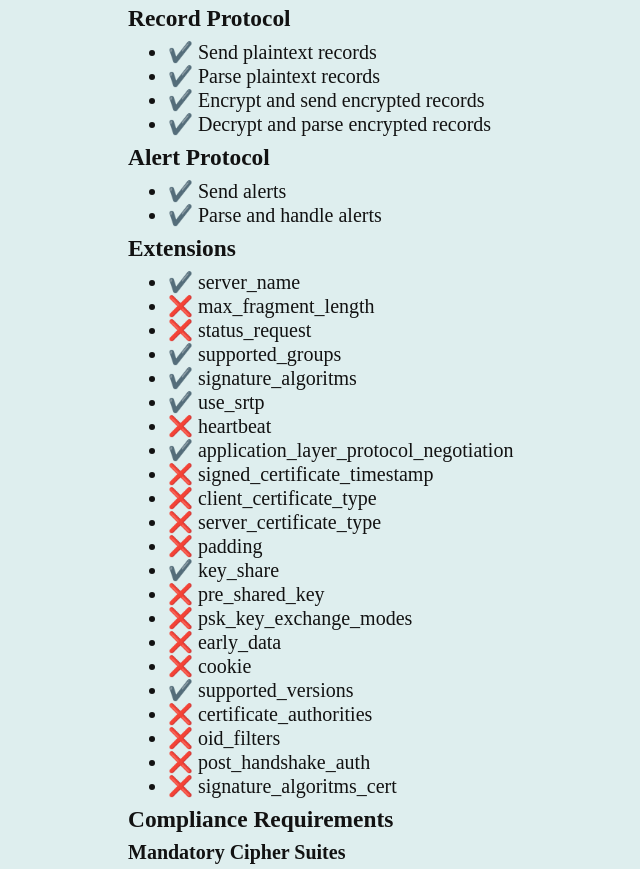
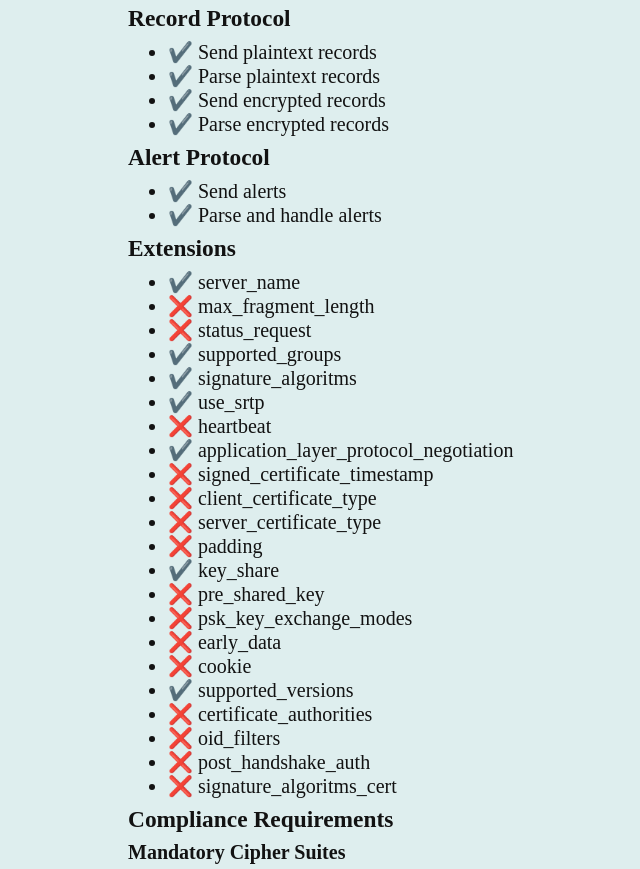
Before and after one commit to lukasvrenner/web-turtls, a plain HTML site: page features.html in a window 1280 px wide. Shown: the part 1388-2257 px from the top of the page, without its empty margins (20-660 px from the left). Drawn offline with Linux system fonts and the light colour scheme.

Commit message:
style: reword Record Protocol stuff

```diff
--- a/features.html
+++ b/features.html
@@ -92,8 +92,8 @@
             <ul>
                 <li>✔️ Send plaintext records</li>
                 <li>✔️ Parse plaintext records</li>
-                <li>✔️ Encrypt and send encrypted records</li>
-                <li>✔️ Decrypt and parse encrypted records</li>
+                <li>✔️ Send encrypted records</li>
+                <li>✔️ Parse encrypted records</li>
             </ul>
 
             <h3>Alert Protocol</h3>
```
